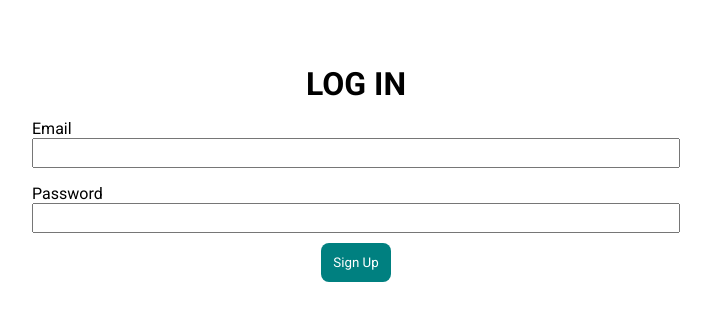
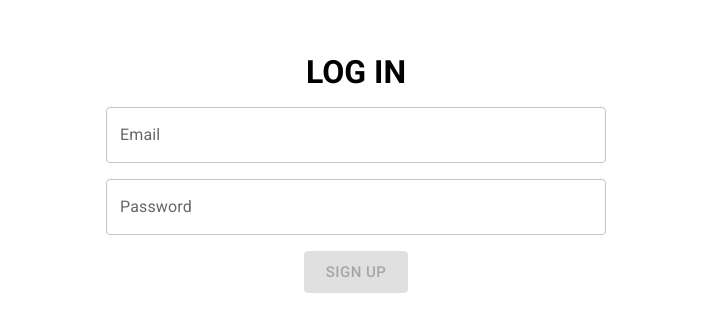
Before and after one commit to ElemaGp/movie-rating-website-MERN-STACK, a React (Create React App) app: page /login in a window 1280 px wide. Shown: the part 215-546 px from the top of the page, without its empty margins (284-995 px from the left). Built offline with nearby package versions, Linux system fonts and the light colour scheme.

Commit message:
feat: created and styled the login form using formik and material-ui

```diff
--- a/src/components/formikComponents/MuiInput.jsx
+++ b/src/components/formikComponents/MuiInput.jsx
@@ -7,7 +7,7 @@ function MuiInput(props) {
     const { label, name, type, error, helperText, ...rest } = props
   return (
     <div>
-        <Field as={TextField} name={name} type={name}  variant="outlined" color="primary" label={label} sx={{width: "50vw"}} error={error} helperText={helperText}/>
+        <Field as={TextField} name={name} type={name}  variant="outlined" color="primary" label={label} sx={{width: {xs: 250, sm: 500}}} error={error} helperText={helperText}/>
     </div>
   )
 }
--- a/src/pages/loginForm/LoginForm.jsx
+++ b/src/pages/loginForm/LoginForm.jsx
@@ -3,6 +3,7 @@ import React from 'react'
 import { Formik, Form } from 'formik'
 import * as Yup from 'yup'
 import FormikControl from "../../components/formikComponents/FormikControl"
+import { Button } from "@mui/material"
 
 
 function LoginForm () {
@@ -35,20 +36,25 @@ function LoginForm () {
           <Form className={style.formContainer}>
             <h1 className={style.signupText}>LOG IN</h1>
             <FormikControl
-              control='input'
+              control='MuiInput'
               // control='chakraInput'
               type='email'
               label='Email'
               name='email'    //the "name" has to match with the initial value's name above.
+              error={Boolean(formik.errors.email) && Boolean(formik.touched.email)} //if both "formik.errors" and "formik.touched" are true, then the "error" prop is true.
+              helperText={Boolean(formik.touched.email) && formik.errors.email} //if "formik.touched.email" is true, then display the "formik.errors" associated with the "email".
             />
             <FormikControl
-              control='input'
+              control='MuiInput'
               type='password'
               label='Password'
               name='password'    //the "name's" value has to match with the initial value's name above.
+              error={Boolean(formik.errors.password) && Boolean(formik.touched.password)} //if both "formik.errors" and "formik.touched" are true, then the "error" prop is true.
+              helperText={Boolean(formik.touched.password) && formik.errors.password} //if "formik.touched.password" is true, then display the "formik.errors" associated with the "password".
             />
 
-            <button type='submit' disabled={!formik.isValid} className={style.btn}>Sign Up</button> {/*"formik.isValid is false whenever there is an error" */}
+            {/* <button type='submit' disabled={!formik.isValid} className={style.btn}>Sign Up</button> "formik.isValid is false whenever there is an error" */}
+            <Button type="submit" variant="contained" color="primary" size="large" disabled={!formik.dirty || !formik.isValid}>Sign Up</Button>
           </Form>
         )
       }}
--- a/src/pages/loginForm/loginForm.module.css
+++ b/src/pages/loginForm/loginForm.module.css
@@ -3,9 +3,11 @@
     display: flex;
     flex-direction: column;
     justify-content: center;
+    align-items: center;
+    gap: 16px;
 }
 
-.signupText{
+/* .signupText{
     align-self: center;
 }
 
@@ -19,4 +21,4 @@
     margin: 10px auto 0;
     cursor: pointer;
 
-}
+} */
--- a/src/pages/signupForm/signupForm.module.css
+++ b/src/pages/signupForm/signupForm.module.css
@@ -7,7 +7,7 @@
     gap: 16px;
 }
 
-.signupText{
+/* .signupText{
     align-self: center;
 }
 
@@ -21,4 +21,4 @@
     margin: 10px auto 0;
     cursor: pointer;
 
-}
+} */
```
